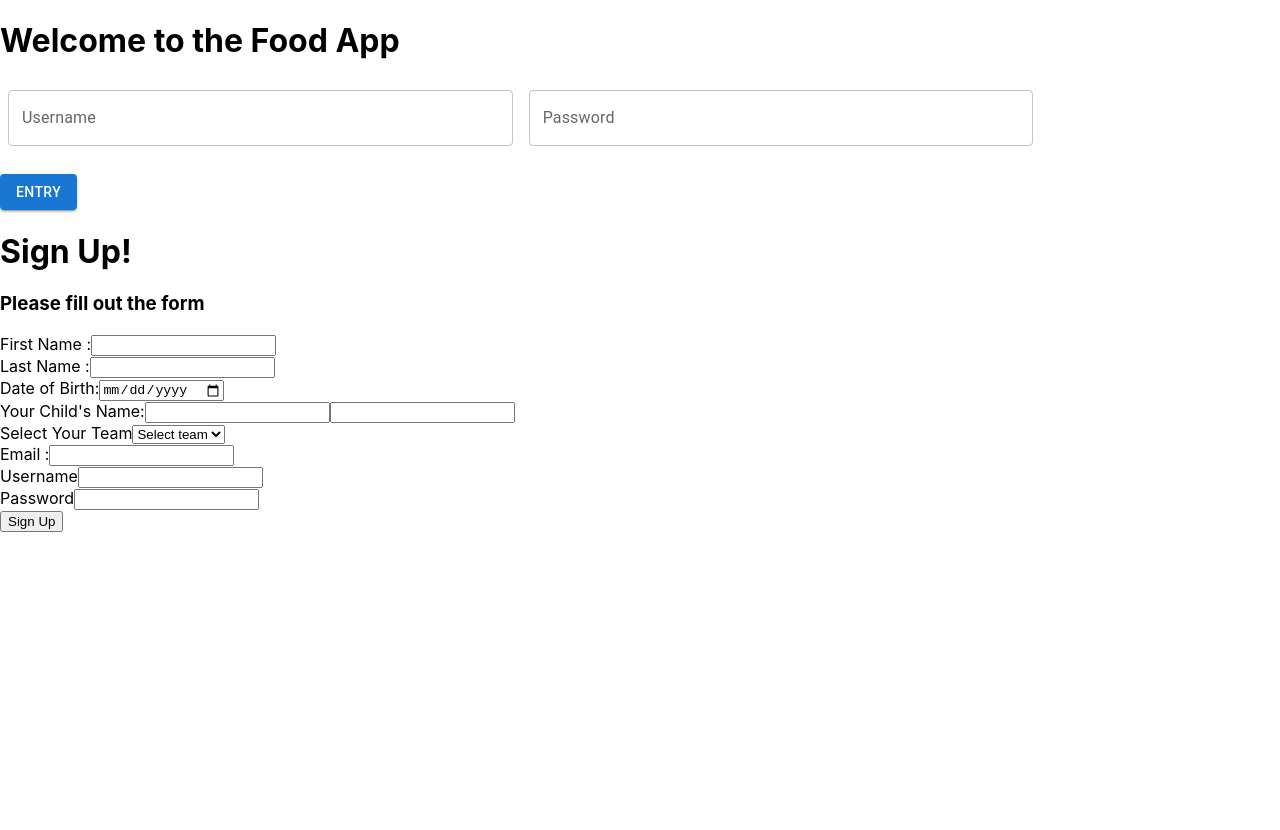
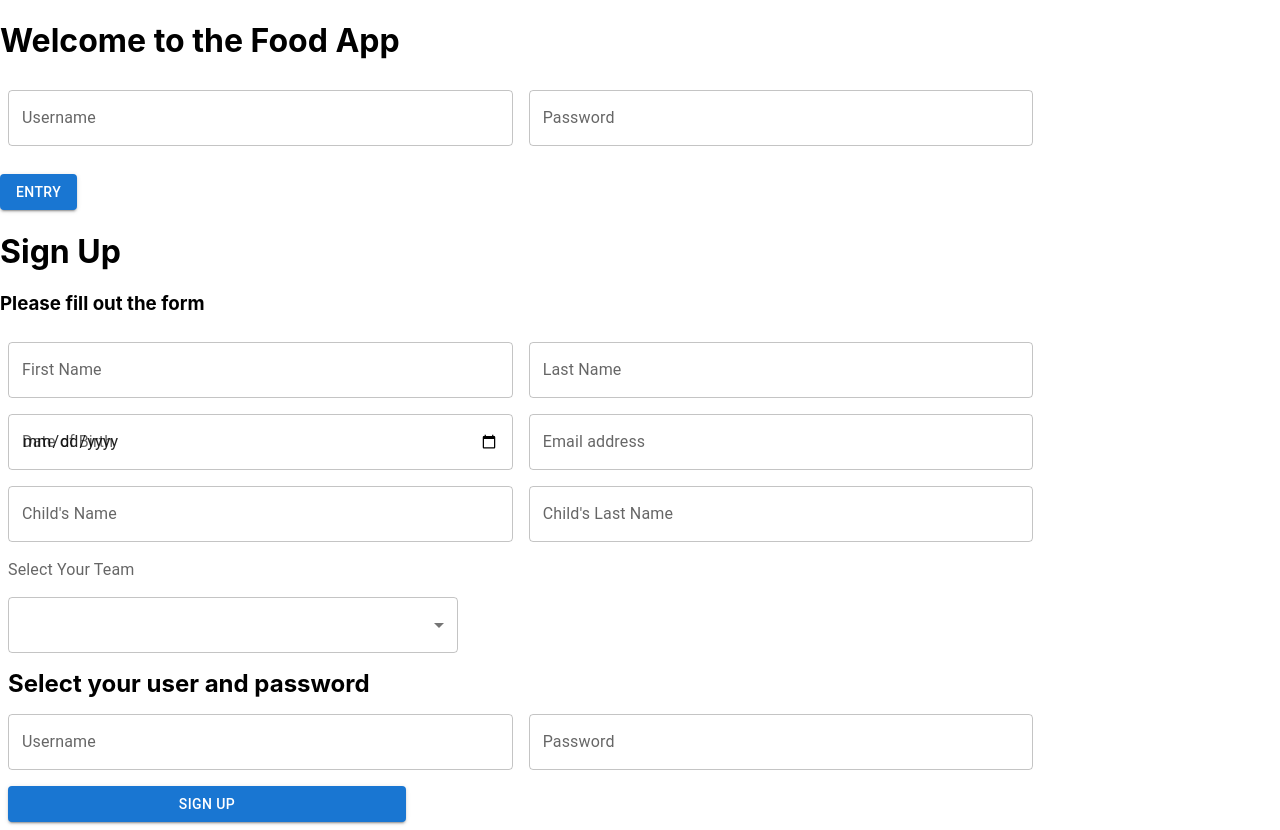
Before and after one commit to NatalieMae/SportsTeamCalendar, a React (Create React App) app: page / in a window 1280 px wide. Before the commit the page ends 800 px from the top, so only its background shows below. Built offline with nearby package versions, Linux system fonts and the light colour scheme.

Commit message:
commit as of 5.16.22

```diff
--- a/src/components/UserSignUpForm.jsx
+++ b/src/components/UserSignUpForm.jsx
@@ -1,15 +1,33 @@
-import React, {useState} from 'react';
+import * as React from 'react';
+import {useState} from 'react';
+import Button from '@mui/material/Button';
+import Stack from '@mui/material/Stack';
+import Box from '@mui/material/Box';
+import TextField from '@mui/material/TextField';
+import InputLabel from '@mui/material/InputLabel';
+import MenuItem from '@mui/material/MenuItem';
+import FormControl from '@mui/material/FormControl';
+import Select, { SelectChangeEvent } from '@mui/material/Select';
 
 
+// export default function BasicSelect() {
+//   const [age, setAge] = React.useState('');
 
-
+//   const handleChange = (event: SelectChangeEvent) => {
+//     setAge(event.target.value as string);
+//   };
 
 function UserSignUp(){
 
-    const [title, setTitle] = useState('Sign Up!')
-    const [subtitle, setSubTitle] = useState('Please fill out the form')
+    const [team, setTeam] = useState('');
+
+    const handleSelectedTeam = (e) => {
+        setTeam({team: e.target.value});
+        console.log('team selected')
+    };
 
     const [signUpCredentials, setSignUpCredentials] = useState({})
+
 
     const handleData=({target})=>{
         const{name,value} = target
@@ -18,75 +36,107 @@ function UserSignUp(){
 
     }
 
+    return(
+        <main>
+            <h1>Sign Up</h1>
+            <h3>Please fill out the form</h3>
+                <form action= "">
+                    <Box  component="form"
+                     sx={{
+                        '& > :not(style)': { m: 1, width: '50ch' },
+                         }}
+                         noValidate
+                        autoComplete="off"
+                        >
+                        <TextField id="First Name"
+                        label="First Name"
+                        variant="outlined"
+                        name = 'firstName'
+                        type = 'text'
+                        onChange = {handleData}
+                        maxLength = {10}
+                        />
+                        <TextField id="Last Name"
+                        label="Last Name"
+                        variant="outlined"
+                        name = 'lastName'
+                        type = 'text'
+                        onChange = {handleData}
+                        maxLength = {10}
+                        />
+                        <TextField id="Date of Birth"
+                        label="Date of Birth"
+                        variant="outlined"
+                        name = "dob"
+                        type = 'date'
+                        onChange = {handleData}
+                        maxLength = {10}
+                        />
 
+                        <TextField id="Email address"
+                        label="Email address"
+                        variant="outlined"
+                        name = 'userEmailAddress'
+                        type = 'email'
+                        onChange = {handleData}
+                        maxLength = {10}
+                        />
 
-    const handleSentFomMessage = ()=>{
-        setSubTitle('Your info has been sent!')
-    }
-    return(
-        <div>
+                        <TextField id="Child First's Name"
+                        label="Child's Name"
+                        variant="outlined"
+                        name = 'childFirstName'
+                        type = 'text'
+                        onChange = {handleData}
+                        maxLength = {10}
+                        />
+                        <TextField id="Child Last's name"
+                        label="Child's Last Name"
+                        variant="outlined"
+                        name = 'childLastName'
+                        type = 'text'
+                        onChange = {handleData}
+                        maxLength = {10}
+                        />
 
+                        <InputLabel id="Select a team">Select Your Team</InputLabel>
+                            <Select
+                            id="team"
+                            label="Select Your Team"
+                            value = {team}
+                            onChange={handleSelectedTeam}
+                            >
+                                <MenuItem value= "team0"> --- </MenuItem>
+                                <MenuItem value= "team1">Team 1</MenuItem>
+                                <MenuItem value= "team2">Team 2</MenuItem>
+                                <MenuItem value= "team3">Team 3</MenuItem>
+                            </Select>
 
-            <main>
-                 <h1>{title}</h1>
-                 <h3>{subtitle}</h3>
-                    <form action= "">
-                        <div >
-                            <label htmlFor="firstName">First Name :</label>
-                            <input id="firstName" name="firstName" onChange={handleData} required/>
-                        </div>
+                       <h2>Select your user and password</h2>
+                       <TextField id="outlined-basic"
+                        label="Username"
+                        variant="outlined"
+                        name = 'userName'
+                        type = 'text'
+                        onChange = {handleData}
+                        maxLength = {10}
+                        />
+                        <TextField id="outlined-basic"
+                        label="Password"
+                        variant="outlined"
+                        name = 'userPassword'
+                        type = 'password'
+                        onChange = {handleData}
+                        maxLength = {10}
+                        />
 
-                        <div>
-                            <label htmlFor="lastName">Last Name :</label>
-                            <input type="text" id = 'lastName' name ="lastName" onChange ={handleData} required/>
-                        </div>
+                        <Button variant = 'contained' type="submit" >
+                            Sign Up
+                        </Button>
 
-                        <div>
-                            <label htmlFor="DOB">Date of Birth:</label>
-                            <input id="DOB" type= "date" name="dob" onChange ={handleData} required/>
-                        </div>
-
-                        <div>
-                            <label htmlFor="childName">Your Child's Name:</label>
-                            <input type="text" name = 'childFirstName' onChange ={handleData}/>
-                            <input type="text" name = 'childLastName' onChange ={handleData} />
-                        </div>
-
-                        <label htmlFor="team"> Select Your Team</label>
-                        <select name ='team' id='team' onChange ={handleData}>
-                                <option value="Select">Select team</option>
-                                <option value="team1">team 1</option>
-                                <option value="team2">team 2</option>
-                                <option value="team3">team 3</option>
-                        </select>
-
-                        <div>
-                            <label htmlFor="userEmailAddress">Email :</label>
-                            <input type="email" id = 'userEmailAddress' name = 'userEmailAddress' onChange ={handleData}/>
-                        </div>
-
-                        <div>
-                            <label htmlFor="userName">Username</label>
-                            <input type="password" name = "userName" onChange ={handleData} maxLength ={20} />
-                        </div>
-
-                        <div>
-                            <label htmlFor="userPassword">Password</label>
-                            <input type="password" name ="userPassword" onChange ={handleData} maxLength ={20} />
-                        </div>
-
-                        <div>
-
-                        <input type="submit" onClick={handleSentFomMessage} value="Sign Up"/>
-                        </div>
-
-                    </form>
+                    </Box>
+                </form>
             </main>
-
-
-
-
-        </div>
 
 
 
```
Also changed, not shown: src/components/userSignIn.jsx (+1 -8 lines).
